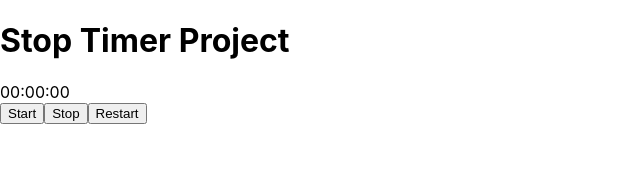
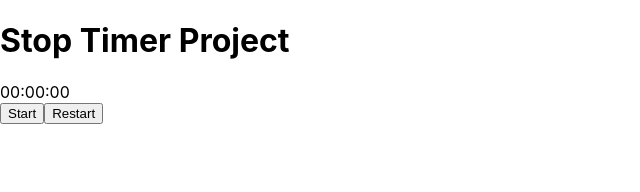
Before and after one commit to sobirjonkadamboev/react-mini-projects, a React (Create React App) app in the folder stopwatch/: page / in a window 1280 px wide. Shown: the top 192 px of the page, without its empty margins (0-640 px from the left). Built offline with nearby package versions, Linux system fonts and the light colour scheme.

Commit message:
chore: update stopwatch/src/App.js

```diff
--- a/stopwatch/src/App.js
+++ b/stopwatch/src/App.js
@@ -27,6 +27,15 @@ function App() {
 				<span>{('0' + Math.floor((time / 10) % 100)).slice(-2)}</span>
 			</div>
 			<div>
+				{running ? (
+					<button
+						onClick={() => {
+							setRunning(false)
+						}}
+					>
+						Stop
+					</button>
+				) : (
 					<button
 						onClick={() => {
 							setRunning(true)
@@ -34,13 +43,7 @@ function App() {
 					>
 						Start
 					</button>
-				<button
-					onClick={() => {
-						setRunning(false)
-					}}
-				>
-					Stop
-				</button>
+				)}
 
 				<button
 					onClick={() => {
```
Lines whose indentation alone changed are shown as unchanged.
